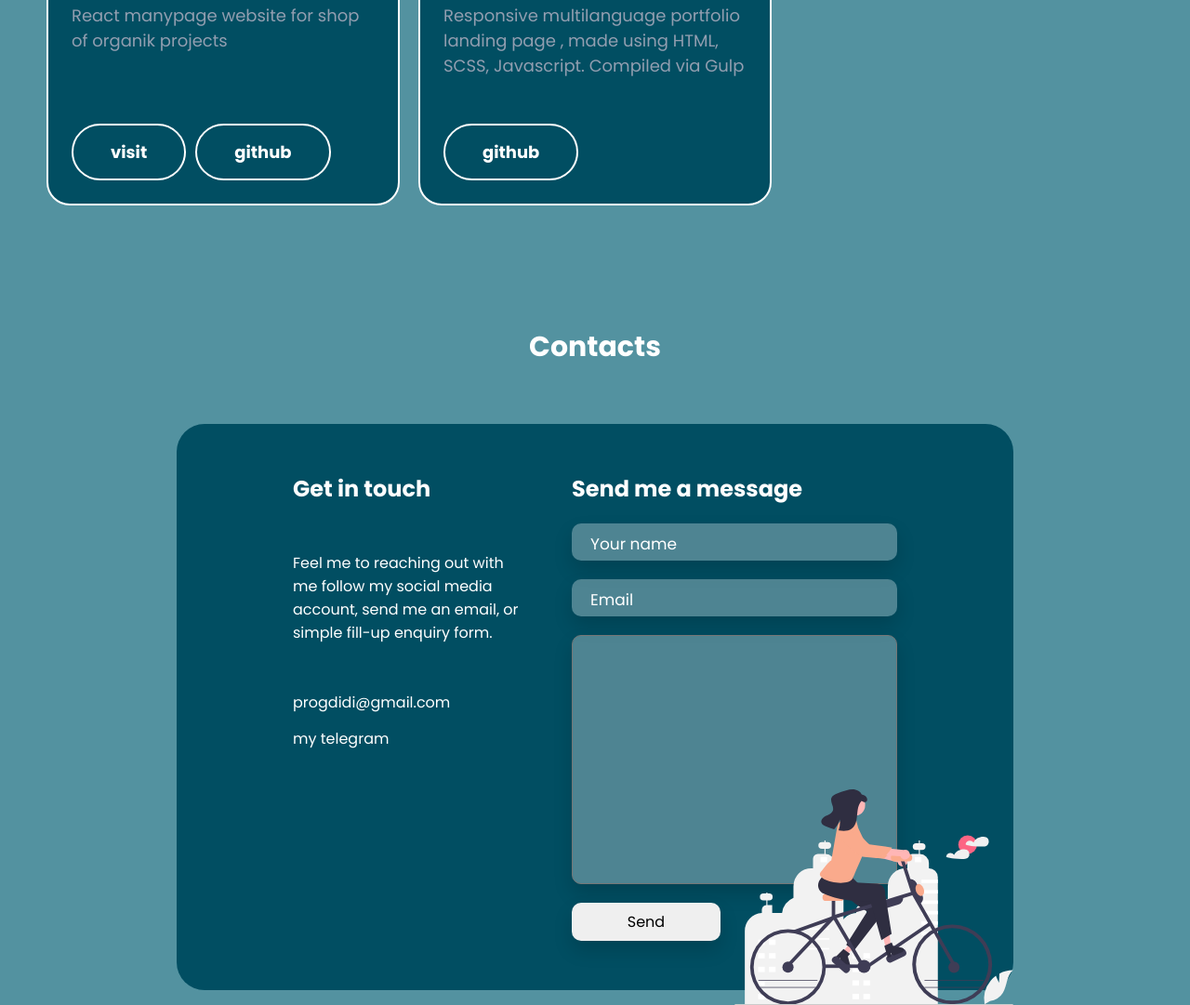
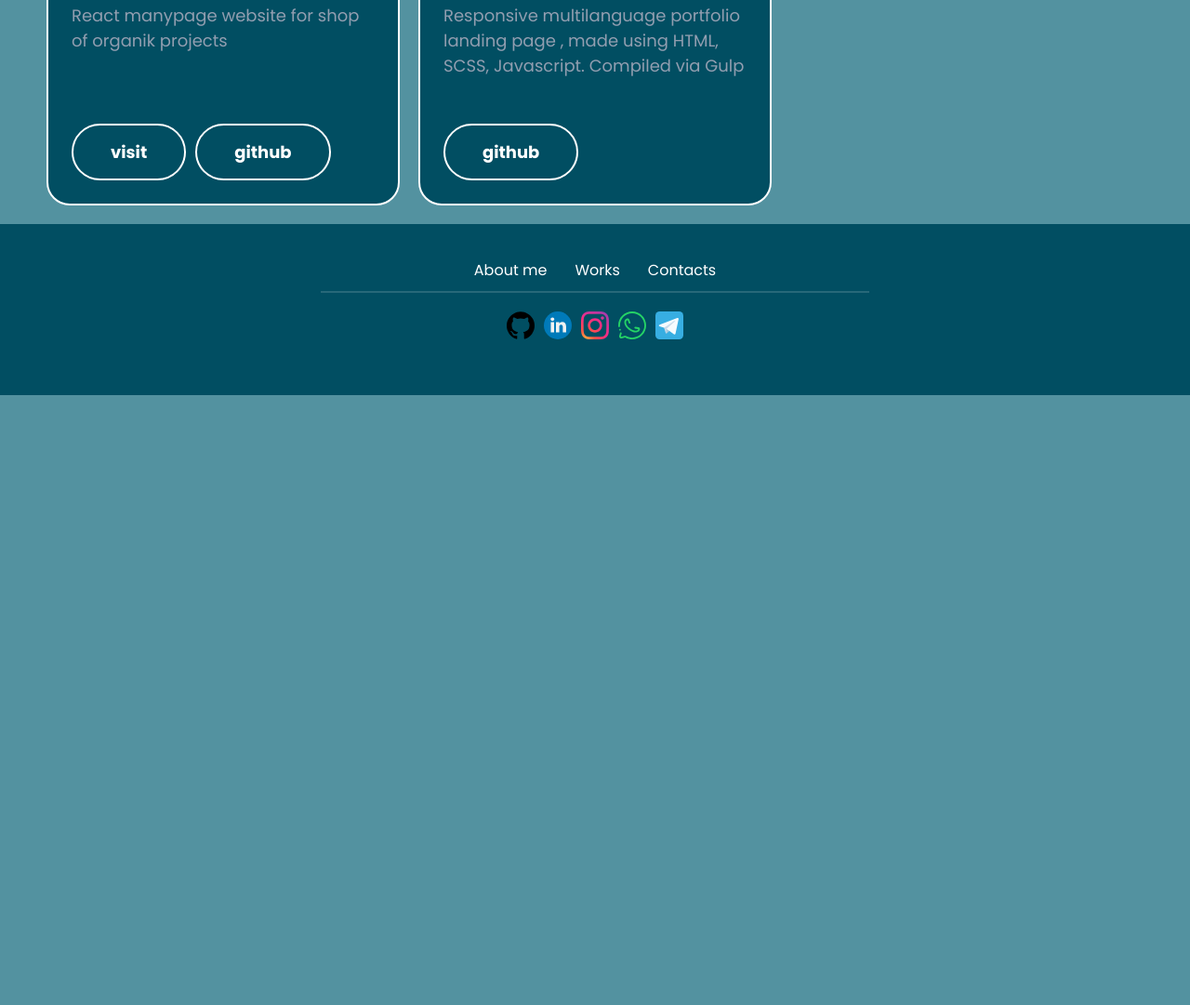
Before and after one commit to progdidi/progdidi.github.io, a plain HTML site: page index.html in a window 1280 px wide. Shown: the part 2427-3508 px from the top of the page at 93% size. After the commit the page ends 2852 px from the top, so only its background shows below. Drawn offline with Linux system fonts and the light colour scheme.

Commit message:
Update index.html form deleted
it's impossible to post php code (forms) on github pages

```diff
--- a/index.html
+++ b/index.html
@@ -304,30 +304,6 @@
         </div>
     </section>
 
-    <section id="contacts" class="contacts">
-        <div class="container">
-            <h3 class="contacts__title lng-menu-contacts section__title">Contacts</h3>
-            <div class="contacts__inner">
-                <div class="contacts__description">
-                    <h6 class="contacts__description-title section__subtitle">Get in touch</h6>
-                    <p class="contacts__description-text">Feel me to reaching out with me follow my social media account, send me an email, or simple fill-up enquiry form.</p>
-                    <a href="mail:progdidi@gmail.com" class="contacts__description-mail">progdidi@gmail.com</a>
-                    <p class="contacts__description-telegram">my telegram<a href="" class="contacts__description-link"></a></p>
-
-                </div>
-                <form action="mailer/mailer/smart.php" method="POST" class="contacts__form">
-                    <h6 class="contacts__form-title section__subtitle">Send me a message</h6>
-                    <input type="text" class="contacts__form-input" placeholder="Your name" name="name">
-                    <input type="mail" class="contacts__form-input" placeholder="Email" name="email">
-                    <textarea id="" cols="30" rows="10" class="contacts__form-text" name="message"></textarea>
-                    <button type="submit" class="contacts__form-btn">Send</button>
-                </form>
-            </div>
-
-
-
-        </div>
-    </section>
 
     <footer class="footer">
         <div class="container">
```
